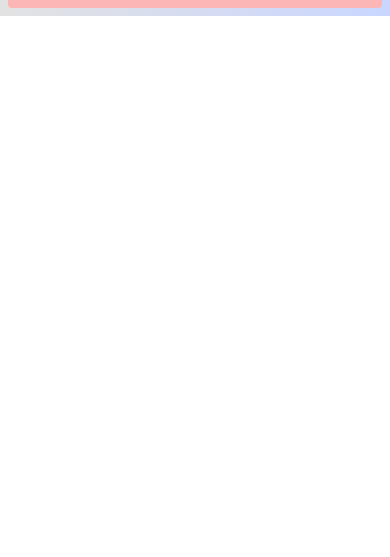
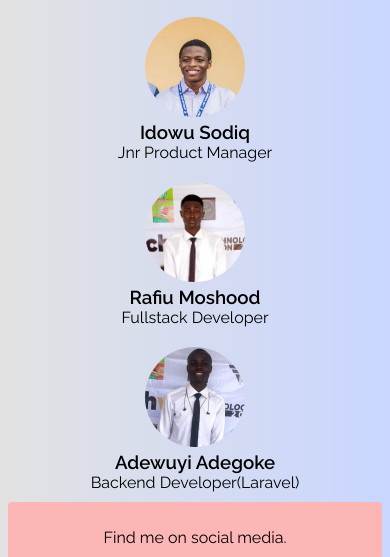
Before and after one commit to devProMaleek/Personal_Website., a plain HTML site: page index.html in a window 390 px wide. Shown: the part 1959-2516 px from the top of the page. Before the commit the page ends 1975 px from the top, so only its background shows below. Drawn offline with Linux system fonts and the light colour scheme.

Commit message:
Just a little update

```diff
--- a/css/style.css
+++ b/css/style.css
@@ -55,17 +55,7 @@ section h5, section h4 {
     /*padding: 10px;*/
     margin: 0;
 }
-@media screen and (max-width: 768px) {
-    .info{
-        flex-direction: column;
-        text-align: center;
-    }
 
-    section, footer {
-        width: 100%;
-        margin: auto;
-    }
-}
 .social-info{
     display: flex;
     flex-direction: column;
@@ -192,3 +182,19 @@ footer{
 .copyright {
     font-size: .85rem;
 }
+
+@media screen and (max-width: 768px) {
+    .info{
+        flex-direction: column;
+        text-align: center;
+    }
+
+    section, footer {
+        width: 100%;
+        margin: auto;
+    }
+
+    .images{
+        flex-direction: column;
+    }
+}
--- a/index.html
+++ b/index.html
@@ -143,6 +143,16 @@
             <h3>Idowu Sodiq</h3>
             <p>Jnr Product Manager</p>
         </div>
+        <div>
+            <img src="img/Moshood.jfif" alt="Moshood" class="sodiq">
+            <h3>Rafiu Moshood</h3>
+            <p>Fullstack Developer</p>
+        </div>
+        <div>
+            <img src="img/Valentino.jfif" alt="Valentino" class="sodiq">
+            <h3>Adewuyi Adegoke</h3>
+            <p>Backend Developer(Laravel)</p>
+        </div>
 
     </div>
 
```
Also changed, not shown: img/Moshood.jfif (added), img/Valentino.jfif (added).
